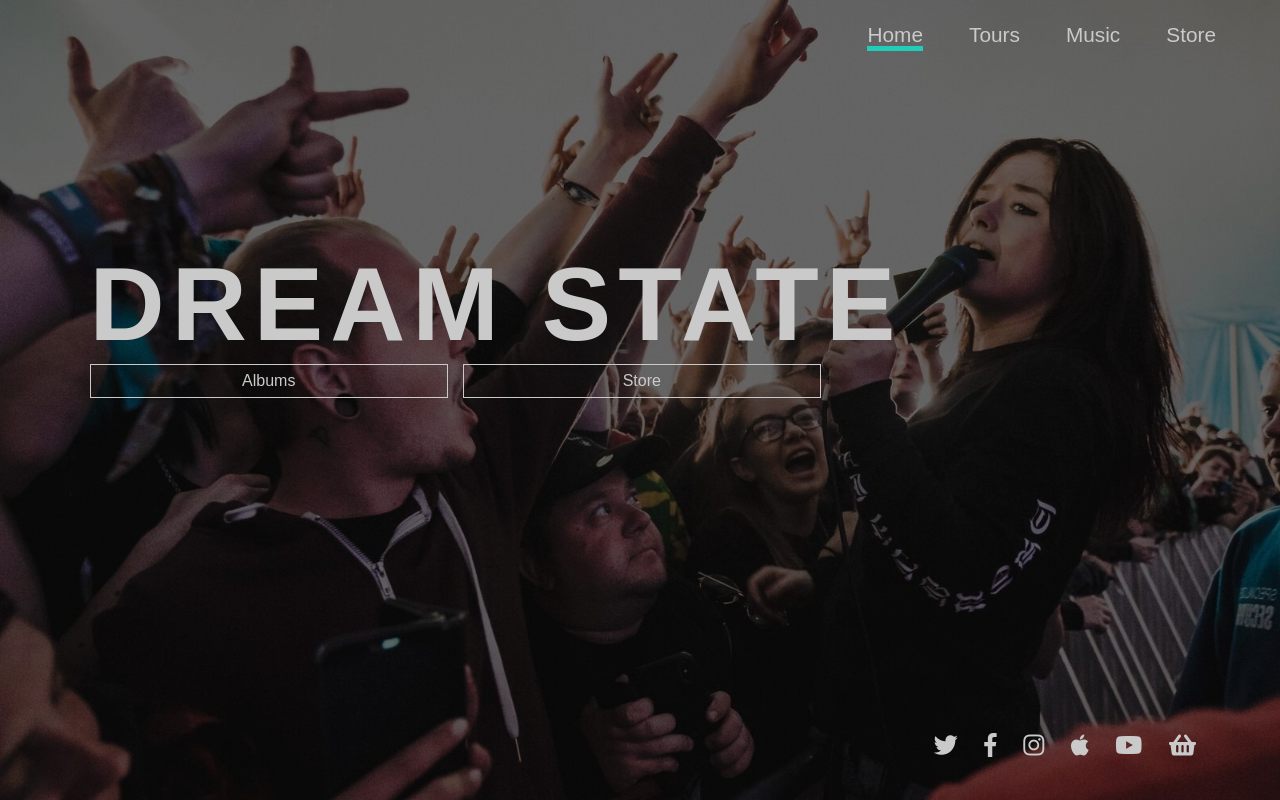
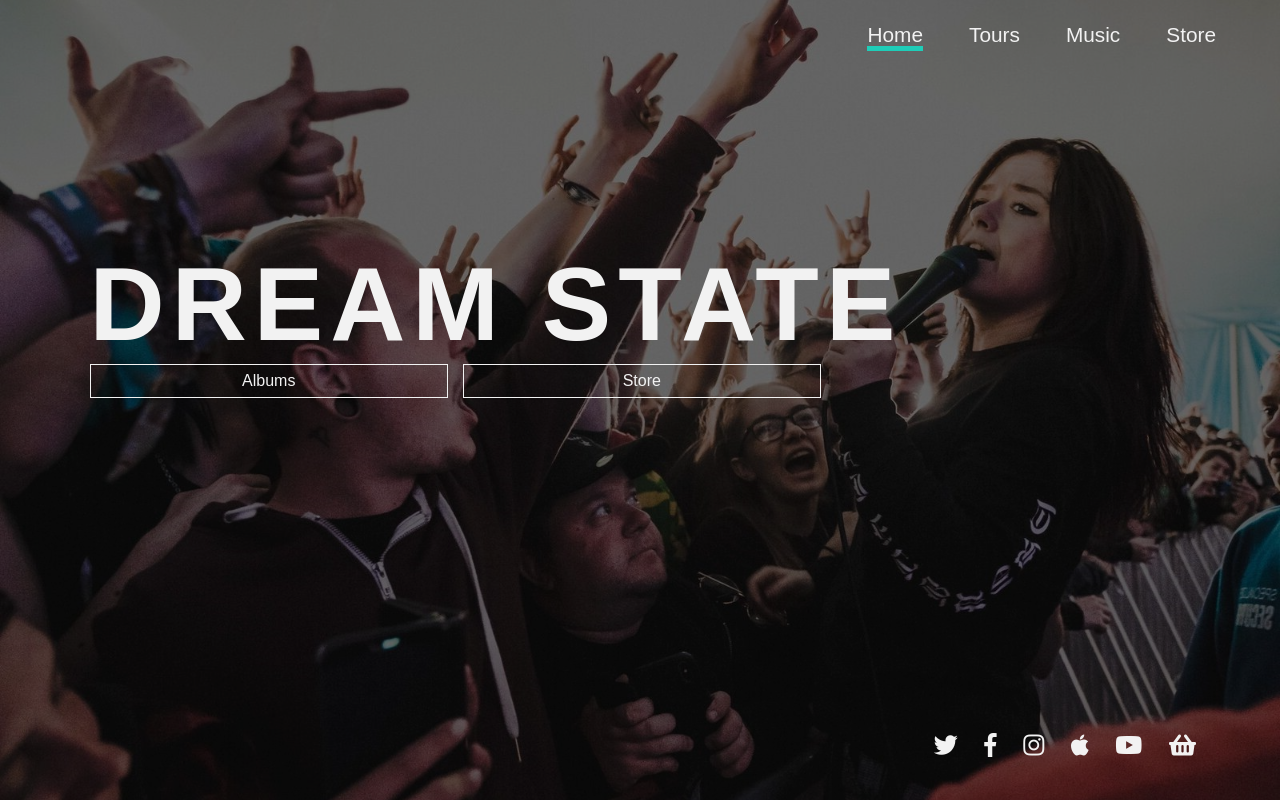
Before and after one commit to ConnorJWalker/DreamstateWebsite, a plain HTML site: page index.html in a window 1280 px wide. Drawn offline with Linux system fonts and the light colour scheme.

Commit message:
updated colour values of variables

```diff
--- a/css/home.css
+++ b/css/home.css
@@ -1,3 +1,7 @@
+a, i, h1 {
+    color: var(--text-light);
+}
+
 body {
     background-image: url(../assets/indexcover.jpg);
     background-repeat: no-repeat;
--- a/css/master.css
+++ b/css/master.css
@@ -1,6 +1,6 @@
 :root {
-    --text-light: #cacaca;
-    --text-dark: #111;
+    --text-light: #f2f2f2;
+    --text-dark: #3E6156;
     --accent: #1fcdb8;
 }
 
@@ -9,7 +9,7 @@
     padding: 0;
     font-family: Arial, sans-serif;
     text-decoration: none;
-    color: var(--text-light);
+    color: var(--text-dark);
     list-style: none;
     box-sizing: border-box;
 }
```
